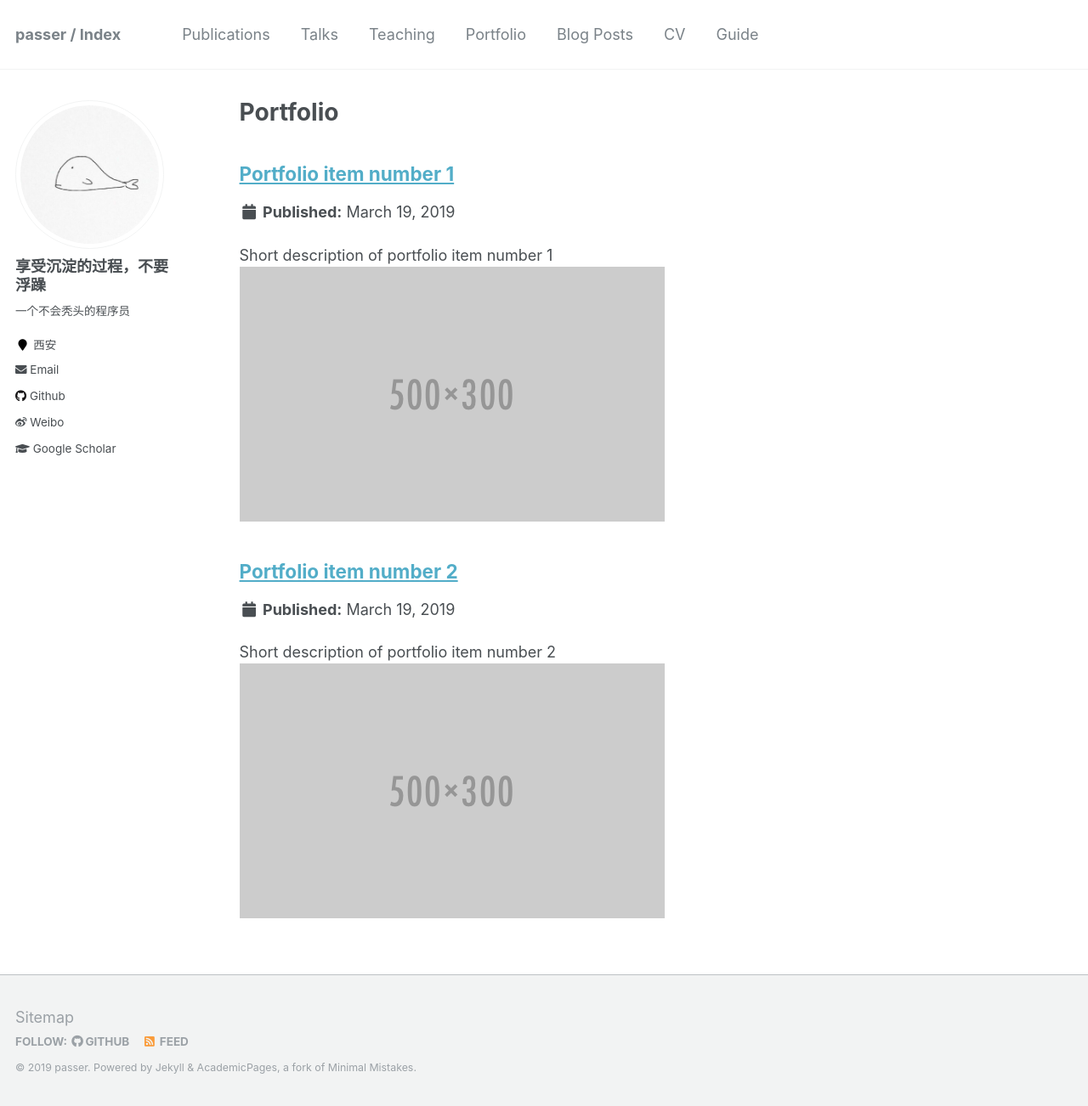
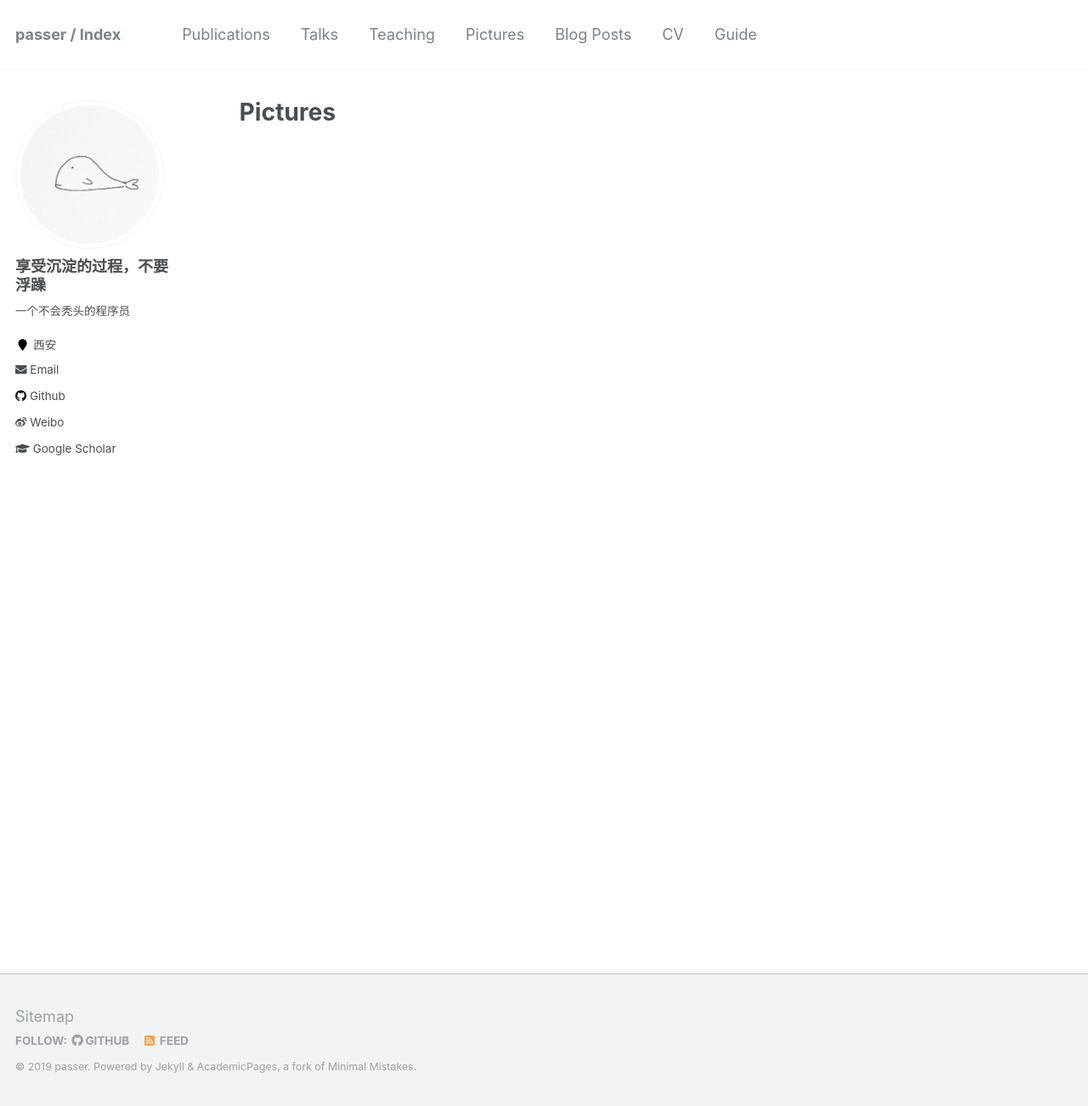
Before and after one commit to icankeep/icankeep.github.io, a Jekyll site: the page built from _pages/pictures.html, in a window 1280 px wide and 1302 px high. Shown: the whole window at 85% size. Built offline with Jekyll 4.4.1, drawn with Linux system fonts in a browser that asks for light colours.

Commit message:
AutoPush

```diff
--- a/_data/navigation.yml
+++ b/_data/navigation.yml
@@ -9,8 +9,8 @@ main:
   - title: "Teaching"
     url: /teaching/
 
-  - title: "Portfolio"
-    url: /portfolio/
+  - title: "Pictures"
+    url: /Pictures/
 
   - title: "Blog Posts"
     url: /year-archive/
--- a/_pages/portfolio.html
+++ b/_pages/pictures.html
@@ -1,7 +1,7 @@
 ---
 layout: archive
-title: "Portfolio"
-permalink: /portfolio/
+title: "Pictures"
+permalink: /pictures/
 author_profile: true
 ---
 
--- a/_portfolio/portfolio-1.md
+++ /dev/null
@@ -1,7 +0,0 @@
----
-title: "Portfolio item number 1"
-excerpt: "Short description of portfolio item number 1<br/><img src='/images/500x300.png'>"
-collection: portfolio
----
-
-This is an item in your portfolio. It can be have images or nice text. If you name the file .md, it will be parsed as markdown. If you name the file .html, it will be parsed as HTML.
--- a/_portfolio/portfolio-2.html
+++ /dev/null
@@ -1,7 +0,0 @@
----
-title: "Portfolio item number 2"
-excerpt: "Short description of portfolio item number 2 <br/><img src='/images/500x300.png'>"
-collection: portfolio
----
-
-This is an item in your portfolio. It can be have images or nice text. If you name the file .md, it will be parsed as markdown. If you name the file .html, it will be parsed as HTML.
```
Also changed, not shown: _pictures/portfolio-1.md (added, +7 -0 lines), _pictures/portfolio-2.html (added, +7 -0 lines), _posts/2019-03-14-MySQL中索引0.md (deleted, +0 -30 lines).
